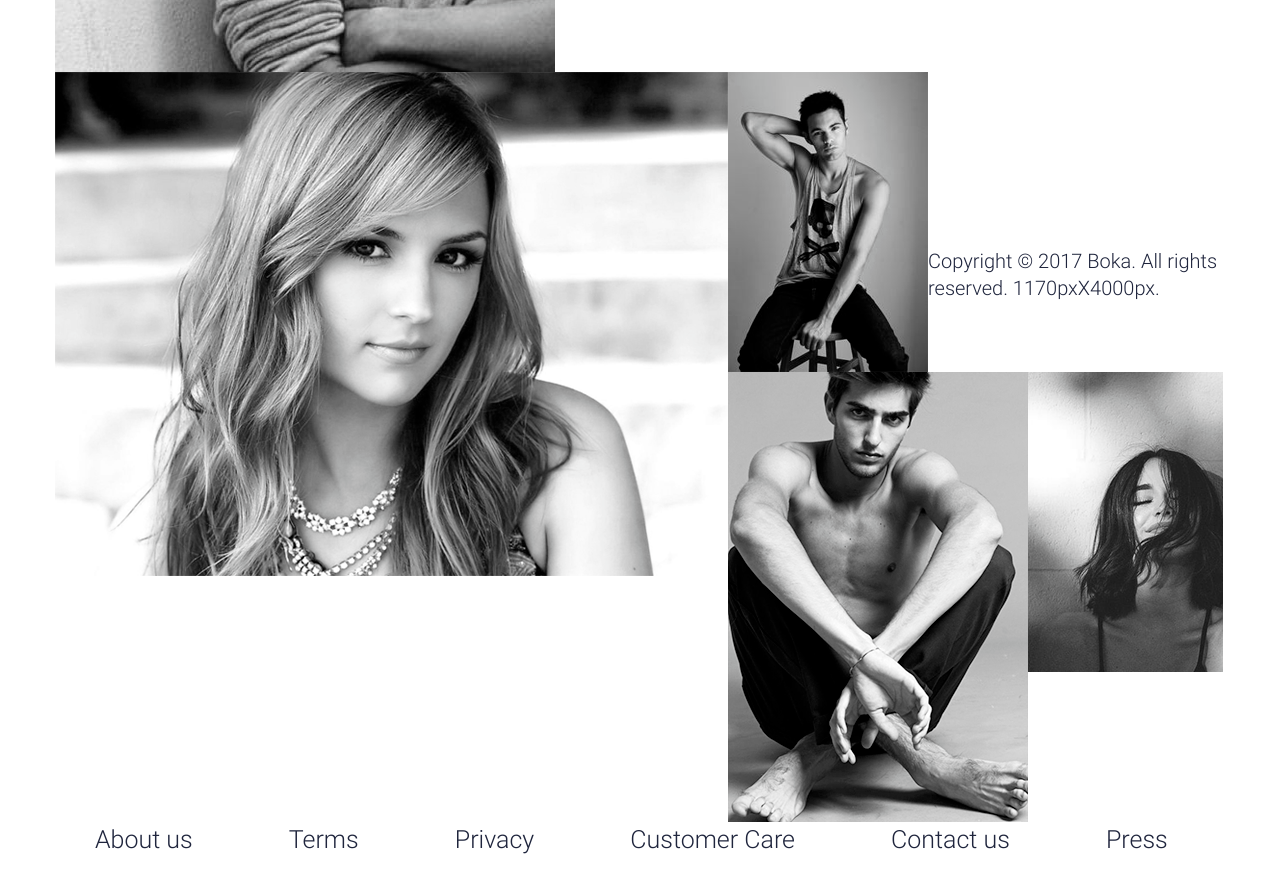
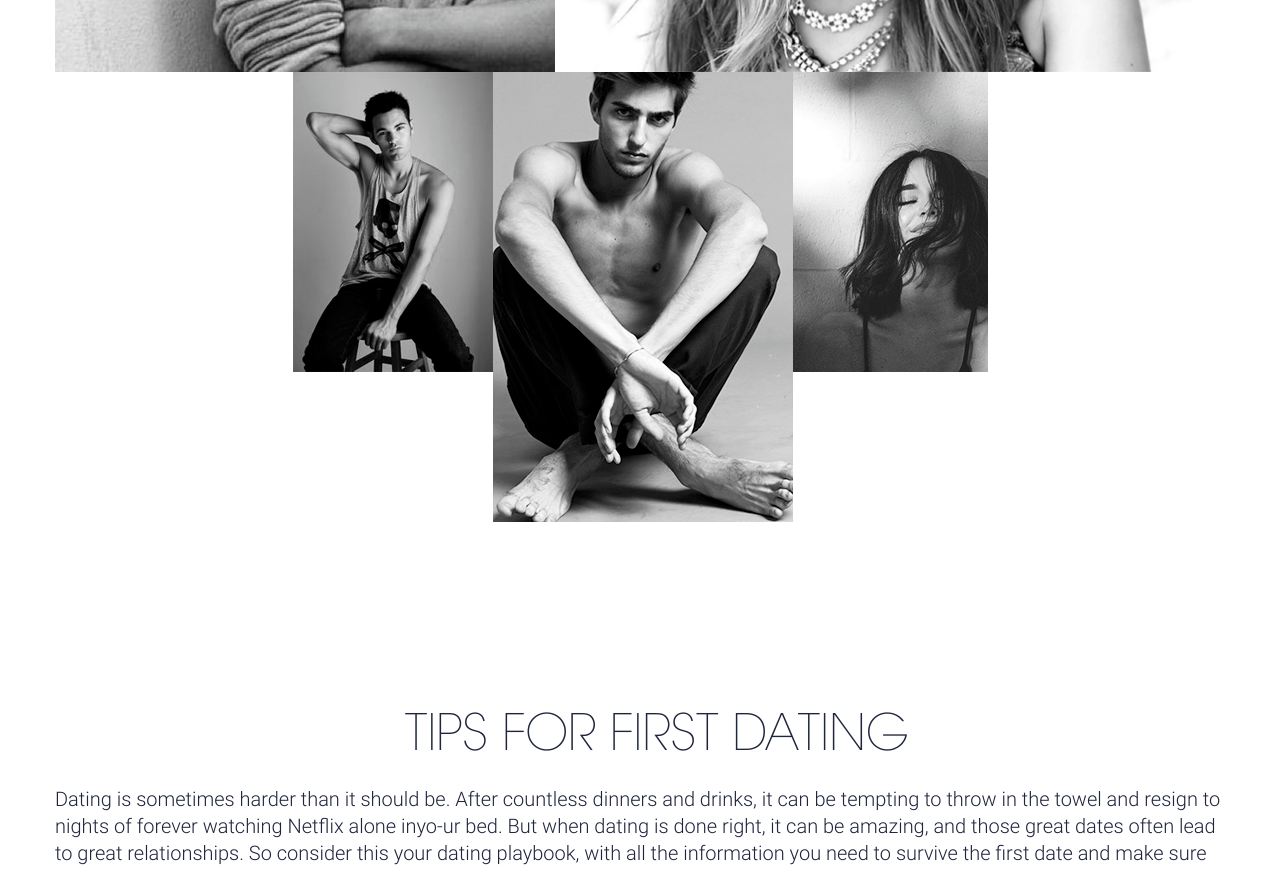
Before and after one commit to MrFourKing/Boka, a plain HTML site: page index.html in a window 1280 px wide. Shown: the part 2878-3750 px from the top of the page. Drawn offline with Linux system fonts and the light colour scheme; files whose address does not match are found by name.

Commit message:
Fix font declaration, refactoring of models section

```diff
--- a/css/fonts.css
+++ b/css/fonts.css
@@ -1,39 +1,34 @@
 @font-face {
-    font-family: 'avantgarde_lt_extralightRg';
-    src: url('../fonts/itc_avant_garde_gothic_lt_extra_light-webfont.eot');
-    src: url('../fonts/itc_avant_garde_gothic_lt_extra_light-webfont.eot?#iefix') format('embedded-opentype'),
-         url('../fonts/itc_avant_garde_gothic_lt_extra_light-webfont.woff2') format('woff2'),
-         url('../fonts/itc_avant_garde_gothic_lt_extra_light-webfont.woff') format('woff');
+    font-family: 'avantgarde';
+    src: url('../fonts/itc_avant_garde_gothic_lt_extra_light-webfont.woff') format('woff');
+    font-weight: 200;
+    font-style: normal;
 }
 
 @font-face {
-    font-family: 'subwayregular';
-    src: url('../fonts/subway-webfont.eot');
-    src: url('../fonts/subway-webfont.eot?#iefix') format('embedded-opentype'),
-         url('../fonts/subway-webfont.woff2') format('woff2'),
-         url('../fonts/subway-webfont.woff') format('woff');
+    font-family: 'subway';
+    src: url('../fonts/subway-webfont.woff') format('woff');
+    font-weight: 400;
+    font-style: normal;
 }
 
 @font-face {
-    font-family: 'olivierregular';
-    src: url('../fonts/olivier_01-webfont.eot');
-    src: url('../fonts/olivier_01-webfont.eot?#iefix') format('embedded-opentype'),
-         url('../fonts/olivier_01-webfont.woff2') format('woff2'),
-         url('../fonts/olivier_01-webfont.woff') format('woff');
+    font-family: 'olivier';
+    src: url('../fonts/olivier_01-webfont.woff') format('woff');
+    font-weight: 400;
+    font-style: normal;
 }
 
 @font-face {
-    font-family: 'roboto_lightregular';
-    src: url('../fonts/roboto-light-webfont.eot');
-    src: url('../fonts/roboto-light-webfont.eot?#iefix') format('embedded-opentype'),
-         url('../fonts/roboto-light-webfont.woff2') format('woff2'),
-		 url('../fonts/roboto-light-webfont.woff') format('woff');
+    font-family: 'roboto';
+    src: url('../fonts/roboto-light-webfont.woff') format('woff');
+    font-weight: 300;
+    font-style: normal;
 }
 
 @font-face {
-    font-family: 'roboto_thinregular';
-    src: url('../fonts/roboto-thin-webfont.eot');
-    src: url('../fonts/roboto-thin-webfont.eot?#iefix') format('embedded-opentype'),
-         url('../fonts/roboto-thin-webfont.woff2') format('woff2'),
-         url('../fonts/roboto-thin-webfont.woff') format('woff');
+    font-family: 'roboto';
+    src: url('../fonts/roboto-thin-webfont.woff') format('woff');
+    font-weight: 100;
+    font-style: normal;
 }
--- a/css/style.css
+++ b/css/style.css
@@ -1,4 +1,4 @@
-@import "fonts.css";
+/* Common styles*/
 html {
   -webkit-box-sizing: border-box;
   box-sizing: border-box;
@@ -27,8 +27,9 @@ body {
 	margin: 0;
 	padding: 0;
 
-	font-family: 'roboto_lightregular', sans-serif;
+	font-family: "roboto", Arial, sans-serif;
 	font-size: 25px;
+	font-weight: 300;
 	color: #1f253d;
 
 	background: #ffffff;
@@ -49,6 +50,7 @@ body {
 	border-radius: 10px;
 }
 
+/*header*/
 .page-header {
 	padding-top: 110px;
 	padding-bottom: 304px;
@@ -118,8 +120,9 @@ body {
 	margin: 0;
 	margin-right: 238px;
 
-	font-family: "subwayregular", sans-serif;
+	font-family: "subway", Arial, sans-serif;
 	font-size: 60px;
+	font-weight: 400;
 	color: #ffffff;
 	text-transform: lowercase;
 	letter-spacing: 30px;
@@ -130,9 +133,9 @@ body {
 	margin-right: 94px;
 	margin-bottom: 131px;
 
-	font-family: "avantgarde_lt_extralightRg", sans-serif;
+	font-family: "avantgarde", Arial, sans-serif;
 	font-size: 30px;
-	font-weight: normal;
+	font-weight: 200;
 	text-transform: uppercase;
 	color: #ffffff;
 	letter-spacing: 12px;
@@ -154,6 +157,7 @@ body {
 	opacity: 0.7;
 }
 
+/*get-started section*/
 .get-started {
 	display: flex;
 	flex-direction: column;
@@ -165,13 +169,19 @@ body {
 	margin: 0;
 	margin-bottom: 86px;
 
-	font-family: "olivierregular", sans-serif;
+	font-family: "olivier", Arial, sans-serif;
 	font-size: 80px;
 	font-weight: normal;
 	letter-spacing: 9px;
 	text-align: center;
 }
 
+.get-started__condition {
+	margin: 0;
+	padding: 0;
+}
+
+/*dating-form*/
 .dating-form {
 	display: flex;
 	flex-direction: column;
@@ -262,126 +272,26 @@ body {
 	background-color: #ffffff;
 }
 
-.get-started__condition {
+/*models*/
+.models__list {
+	display: flex;
+	flex-wrap: wrap;
+	justify-content: center;
+	margin: 0;
+	padding: 0;
+
+	list-style: none;
+}
+
+.models__list-item {
 	margin: 0;
 	padding: 0;
 }
-/*
-.self-gender label,
-.find-gender label {
-	letter-spacing: 4px;
+
+.models__image {
+	display: block;
 }
-
-.get-started .self-gender label{
-	margin-left: 129px;
-	padding: 24px 71px;
-	border: 1px solid #1f253d;
-	border-radius: 15px;
-}
-
-.get-started .self-gender label:last-child {
-	margin-left: 100px;
-}
-
-.get-started .find-gender label {
-	margin-left: 54px;
-	padding: 24px 71px;
-	color: #ffffff;
-	border: 1px solid #1f253d;
-	border-radius: 15px;
-	background-color: #1f253d;
-}
-
-.get-started .find-gender label:last-child {
-	margin-left: 100px;
-}
-
-.get-started .self-gender input[type="radio"]:checked+label {
-	color: #ffffff;
-	background-color: #1f253d;
-}
-
-.get-started .find-gender input[type="checkbox"]:checked+label {
-	color: #1f253d;
-	background-color: #ffffff;
-}
-
-.get-started input[type="email"],
-.get-started input[type="password"] {
-	width: 490px;
-	font: inherit;
-	color: inherit;
-	border: none;
-}
-
-.get-started input[type="email"] {
-	margin-left: 113px;
-	letter-spacing: 5px;
-}
-
-.get-started input[type="email"]::-webkit-input-placeholder{
-	font-family: "roboto_lightregular", sans-serif;
-	color: #1f253d;
-	font-size: 25px;
-	letter-spacing: 5px;
-}
-
-.get-started input[type="email"]::-moz-placeholder{
-	font-family: "roboto_lightregular", sans-serif;
-	color: #1f253d;
-	font-size: 25px;
-}
-
-.get-started input[type="email"]:-ms-input-placeholder {
-	font-family: "roboto_lightregular", sans-serif;
-	color: #1f253d;
-	font-size: 25px;
-}
-
-.get-started input[type="password"] {
-	margin-left: 68px;
-}
-
-.get-started input[type="password"]::-webkit-input-placeholder{
-	font-family: "roboto_lightregular", sans-serif;
-	color: #1f253d;
-	font-size: 25px;
-	letter-spacing: 5px;
-}
-
-.get-started input[type="password"]::-moz-placeholder{
-	font-family: "roboto_lightregular", sans-serif;
-	color: #1f253d;
-	font-size: 25px;
-	letter-spacing: 5px;
-}
-
-.get-started input[type="password"]:-ms-input-placeholder {
-	font-family: "roboto_lightregular", sans-serif;
-	color: #1f253d;
-	font-size: 25px;
-	letter-spacing: 5px;
-}
-
-.get-started input[type="submit"] {
-	margin-left: 503px;
-	margin-top: 78px;
-	padding: 30px 75px;
-	font: inherit;
-	font-size: 30px;
-	letter-spacing: 5px;
-	color: #ffffff;
-	background-color: #1f253d;
-	border-radius: 15px;
-	border-color: #1f253d;
-}
-
-.get-started .condition {
-	margin: 37px 0px 276px 430px;
-	font-size: 15px;
-} */
-
-.models img{
+/* .models img{
 	display: block;
 	float: left;
 	margin: 0 auto;
@@ -389,17 +299,19 @@ body {
 
 .second-line {
 	margin-left: 232px;
-}
+} */
 
 .page-footer h2 {
 	margin: 180px 0 20px 350px;
-	font-family: "avantgarde_lt_extralightRg", sans-serif;
+	font-family: "avantgarde", Arial, sans-serif;
+	font-weight: 200;
 	font-size: 50px;
 	text-transform: uppercase;
 }
 
 .page-footer .tips {
-	font-family: "roboto_lightregular", sans-serif;
+	font-family: "roboto", sans-serif;
+	font-weight: 300;
 	font-size: 20px;
 }
 
--- a/index.html
+++ b/index.html
@@ -5,7 +5,8 @@
 	<meta charset="utf-8">
 	<meta name="viewport" content="width=device-width, initial-scale=1">
 	<title>Boka</title>
-	<link rel="stylesheet" type="text/css" href="css/style.css">
+	<link rel="stylesheet" href="css/fonts.css">
+	<link rel="stylesheet" href="css/style.css">
 </head>
 
 <body>
@@ -17,31 +18,32 @@
 					<a class="page-header__language-link page-header__language-link--active">English</a>
 				</li>
 				<li class="page-header__language-item">
-					<a class="page-header__language-link" href="#" onclick="return false">Bangla</a>
+					<a class="page-header__language-link" href="#">Bangla</a>
 				</li>
 				<li class="page-header__language-item">
-					<a class="page-header__language-link" href="#" onclick="return false">Arabic</a>
+					<a class="page-header__language-link" href="#">Arabic</a>
 				</li>
 				<li class="page-header__language-item">
-					<a class="page-header__language-link" href="#" onclick="return false">Spanish</a>
+					<a class="page-header__language-link" href="#">Spanish</a>
 				</li>
 			</ul>
 			<div class="page-header__wrap">
 				<h1 class="page-header__title">boka!</h1>
 				<p class="page-header__subtitle">A great dating place</p>
-				<a class=" button page-header__button" href="#" onclick="return false">Discover</a>
+				<a class=" button page-header__button" href="#get-started">Discover</a>
 			</div>
 		</div>
 	</header>
 	<main class="container">
-		<section class="get-started">
+		<section class="get-started" id="get-started">
 			<h2 class="get-started__title">Get Started</h2>
 			<form class="dating-form get-started__dating-form" action="https://echo.htmlacademy.ru" method="POST">
 				<div class="dating-form__choose-wrap">
 					<span class="dating-form__input-name">I am</span>
 					<input class="dating-form__input visually-hidden" id="self-men" type="radio" name="self-gender" value="men">
 					<label class="dating-form__gender" for="self-men">Men</label>
-					<input class="dating-form__input visually-hidden" id="self-women" type="radio" name="self-gender" value="women">
+					<input class="dating-form__input visually-hidden" id="self-women" type="radio" name="self-gender"
+						value="women">
 					<label class="dating-form__gender" for="self-women">Women</label>
 				</div>
 				<div class="dating-form__choose-wrap">
@@ -68,17 +70,23 @@
 			</p>
 		</section>
 		<section class="models">
-			<div class="container clearfix">
-				<div class="first-line">
-					<img src="img/model-1.png" alt="model-1">
-					<img src="img/model-2.png" alt="model-2">
-				</div>
-				<div class="second-line">
-					<img src="img/model-3.png" alt="model-3">
-					<img src="img/model-5.png" alt="model-4">
-					<img src="img/model-4.png" alt="model-5">
-				</div>
-			</div>
+			<ul class="models__list">
+				<li class="models__list-item">
+					<img class="models__image" src="img/model-1.png" width="500" height="500" alt="model-1">
+				</li>
+				<li class="models__list-item">
+					<img class="models__image" src="img/model-2.png" width="670" height="500" alt="model-2">
+				</li>
+				<li class="models__list-item">
+					<img class="models__image" src="img/model-3.png" width="200" height="300" alt="model-3">
+				</li>
+				<li class="models__list-item">
+					<img class="models__image" src="img/model-5.png" width="300" height="450" alt="model-4">
+				</li>
+				<li class="models__list-item">
+					<img class="models__image" src="img/model-4.png" width="195" height="300" alt="model-5">
+				</li>
+			</ul>
 		</section>
 	</main>
 	<footer class="page-footer">
@@ -94,12 +102,12 @@
 				Copyright © 2017 Boka. All rights reserved. 1170pxX4000px.
 			</p>
 			<ul class="footer-menu">
-				<li><a href="" onclick="return false">About us</a></li>
-				<li><a href="" onclick="return false">Terms</a></li>
-				<li><a href="" onclick="return false">Privacy</a></li>
-				<li><a href="" onclick="return false">Customer Care</a></li>
-				<li><a href="" onclick="return false">Contact us</a></li>
-				<li><a href="" onclick="return false">Press</a></li>
+				<li><a href="#">About us</a></li>
+				<li><a href="#">Terms</a></li>
+				<li><a href="#">Privacy</a></li>
+				<li><a href="#">Customer Care</a></li>
+				<li><a href="#">Contact us</a></li>
+				<li><a href="#">Press</a></li>
 			</ul>
 		</div>
 	</footer>
```
